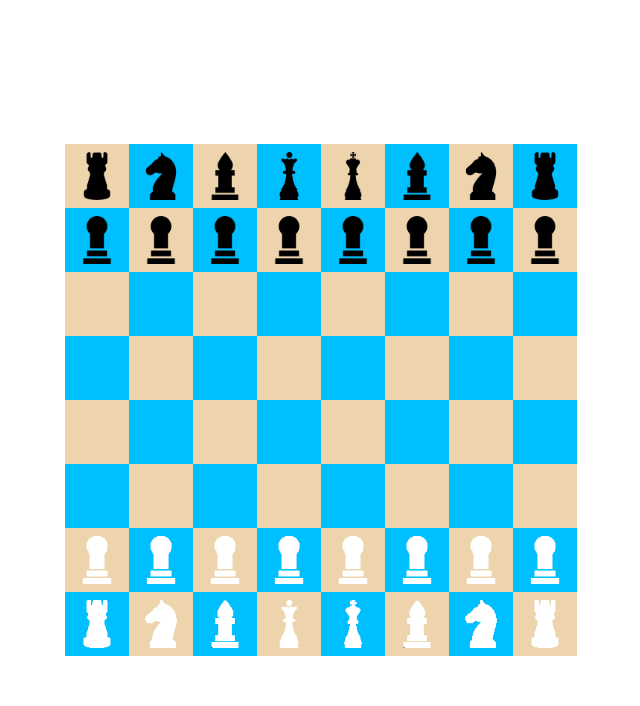
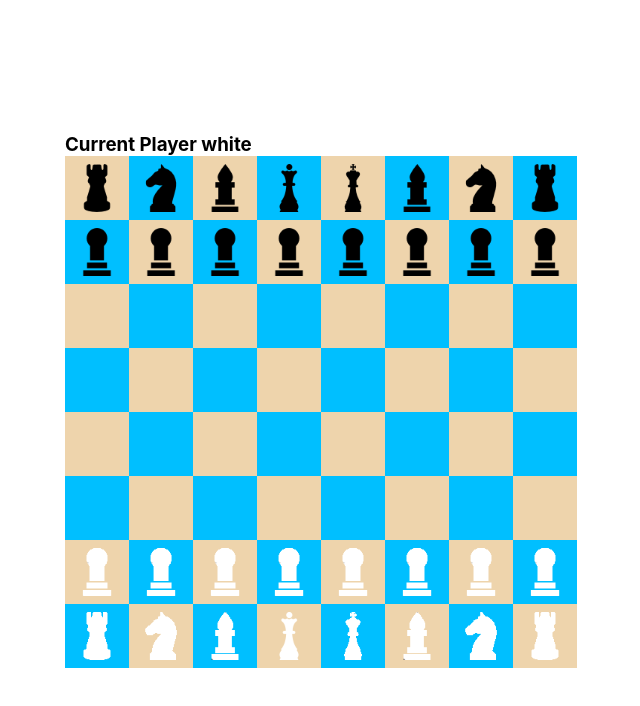
Before and after one commit to AntonSheluho/Ulbi-TV-Chess, a React (Create React App) app: page / in a window 1280 px wide. Shown: the top 706 px of the page, without its empty margins (319-959 px from the left). Built offline with nearby package versions, Linux system fonts and the light colour scheme.

Commit message:
add logic Player.ts updata App.tsx BoarsComp.tsx Board/Cell.tsx

```diff
--- a/src/App.tsx
+++ b/src/App.tsx
@@ -2,12 +2,18 @@
 import './App.css';
 import BoardComponent from './components/BoardComponent';
 import { Board } from './models/Board';
+import { Colors } from './models/Colors';
+import { Player } from './models/Player';
 
 function App() {
     const [board, setBoard] = useState(new Board());
+    const [whitePlayer, setWhitePlayer] = useState(new Player(Colors.WHITE));
+    const [blackPlayer, setBlackPlayer] = useState(new Player(Colors.BLACK));
+    const [currentPlayer, setCurrentPlayer] = useState<Player | null>(null)
 
     useEffect(() => {
         restart();
+        setCurrentPlayer(whitePlayer)
     }, []);
 
     function restart() {
@@ -17,9 +23,13 @@
         setBoard(newBoard);
     }
 
+    function swapPlayer() {
+        setCurrentPlayer(currentPlayer?.color === Colors.WHITE ? blackPlayer : whitePlayer)
+      }
+
     return (
         <div className="app">
-            <BoardComponent board={board} setBoard={setBoard} />
+            <BoardComponent board={board} setBoard={setBoard} currentPlayer={currentPlayer} swapPlayer={swapPlayer}/>
         </div>
     );
 }
--- a/src/components/BoardComponent.tsx
+++ b/src/components/BoardComponent.tsx
@@ -1,26 +1,29 @@
 import React, { FC, useEffect, useState } from 'react';
 import { Board } from '../models/Board';
 import { Cell } from '../models/Cell';
+import { Player } from '../models/Player';
 import CellComponent from './CellComponent';
 
 interface BoardProps {
     board: Board;
     setBoard: (board: Board) => void;
+    currentPlayer: Player | null;
+    swapPlayer: () => void;
 }
 
-const BoardComponent: FC<BoardProps> = ({ board, setBoard }) => {
+const BoardComponent: FC<BoardProps> = ({ board, setBoard, currentPlayer, swapPlayer }) => {
     const [selectedCell, setSelectedCell] = useState<Cell | null>(null);
 
     function click(cell: Cell) {
-        if (
-            selectedCell &&
-            selectedCell !== cell &&
-            selectedCell.figure?.canMove(cell)
-        ) {
+        if (selectedCell && selectedCell !== cell && selectedCell.figure?.canMove(cell)) {
             selectedCell.moveFigure(cell);
+            swapPlayer()
             setSelectedCell(null);
+            updateBoard()
         } else {
+            if (cell.figure?.color === currentPlayer?.color) {
                 setSelectedCell(cell);
+            }
         }
     }
 
@@ -39,6 +42,8 @@
     }
 
     return (
+        <div>
+            <h3>Current Player {currentPlayer?.color}</h3>
             <div className="board">
                 {board.cells.map((row, index) => (
                     <React.Fragment key={index}>
@@ -56,6 +61,7 @@
                     </React.Fragment>
                 ))}
             </div>
+        </div>
     );
 };
 
--- a/src/models/Board.ts
+++ b/src/models/Board.ts
@@ -6,8 +6,11 @@
 import { King } from './figures/King';
 import { Rook } from './figures/Rook';
 import { Bishop } from './figures/Bishop';
+import { Figure } from './figures/Figure';
 export class Board {
     cells: Cell[][] = []
+    lostBlackFigure: Figure[] = []
+    lostWhiteFigure: Figure[] = []
 
     public initCells() {
         for (let i = 0; i < 8; i++) {
--- a/src/models/Cell.ts
+++ b/src/models/Cell.ts
@@ -84,9 +84,18 @@
         this.figure.cell = this;
     }
 
+    addLostFigure(figure: Figure) {
+        figure.color ===Colors.BLACK
+            ? this.board.lostBlackFigure.push(figure)
+            : this.board.lostWhiteFigure.push(figure)
+    }
+
     moveFigure(target: Cell) {
         if (this.figure && this.figure?.canMove(target)) {
             this.figure.moveFigure(target)
+            if (target.figure) {
+                this.addLostFigure(target.figure);
+            }
             target.setFigure(this.figure);
             this.figure = null;
         }
--- a/src/models/Player.ts
+++ b/src/models/Player.ts
@@ -1,3 +1,8 @@
+import { Colors } from './Colors';
 export class Player {
+    color: Colors;
 
+    constructor(color: Colors) {
+        this.color = color
+    }
 }
--- a/src/models/figures/Pawn.tsx
+++ b/src/models/figures/Pawn.tsx
@@ -1,10 +1,11 @@
-import { Figure, FigureName } from './Figure';
-import { Colors } from '../Colors';
-import { Cell } from '../Cell';
-import blackLogo from '../../assets/black-pawn.png';
-import whiteLogo from '../../assets/white-pawn.png';
+import {Figure, FigureName} from "./Figure";
+import {Colors} from "../Colors";
+import {Cell} from "../Cell";
+import blackLogo from "../../assets/black-pawn.png";
+import whiteLogo from "../../assets/white-pawn.png";
 
 export class Pawn extends Figure {
+
   isFirstStep: boolean = true;
 
   constructor(color: Colors, cell: Cell) {
@@ -14,27 +15,29 @@
   }
 
   canMove(target: Cell): boolean {
-        if (!super.canMove(target)) {
+    if(!super.canMove(target))
       return false;
-        }
+    const direction = this.cell.figure?.color === Colors.BLACK ? 1 : -1
+    const firstStepDirection = this.cell.figure?.color === Colors.BLACK ? 2 : -2
 
-        const direction = this.cell.figure?.color === Colors.BLACK ? 1 : -1;
-        const firstStepDirection = this.cell.figure?.color === Colors.BLACK ? 2 : -2;
-
-        if ((target.y === this.cell.y + direction || this.isFirstStep && (target.y === this.cell.y + firstStepDirection))
+    if ((target.y === this.cell.y + direction || this.isFirstStep
+        && (target.y === this.cell.y + firstStepDirection))
       && target.x === this.cell.x
       && this.cell.board.getCell(target.x, target.y).isEmpty()) {
       return true;
     }
 
-        if (target.y === this.cell.y + direction
+    if(target.y === this.cell.y + direction
     && (target.x === this.cell.x + 1 || target.x === this.cell.x - 1)
     && this.cell.isEnemy(target)) {
-                return true
+      return true;
     }
-
-        // if ( (target.y === this.cell.y + direction || this.isFirstStep) && (target.y === this.cell.y + firstStepDirection) && target.x === this.cell.x && this.cell.board.getCell(target.x, target.y).isEmpty() ) {return true}
 
     return false;
   }
+
+  moveFigure(target: Cell) {
+    super.moveFigure(target);
+    this.isFirstStep = false;
   }
+}
```
Lines whose indentation alone changed are shown as unchanged.
